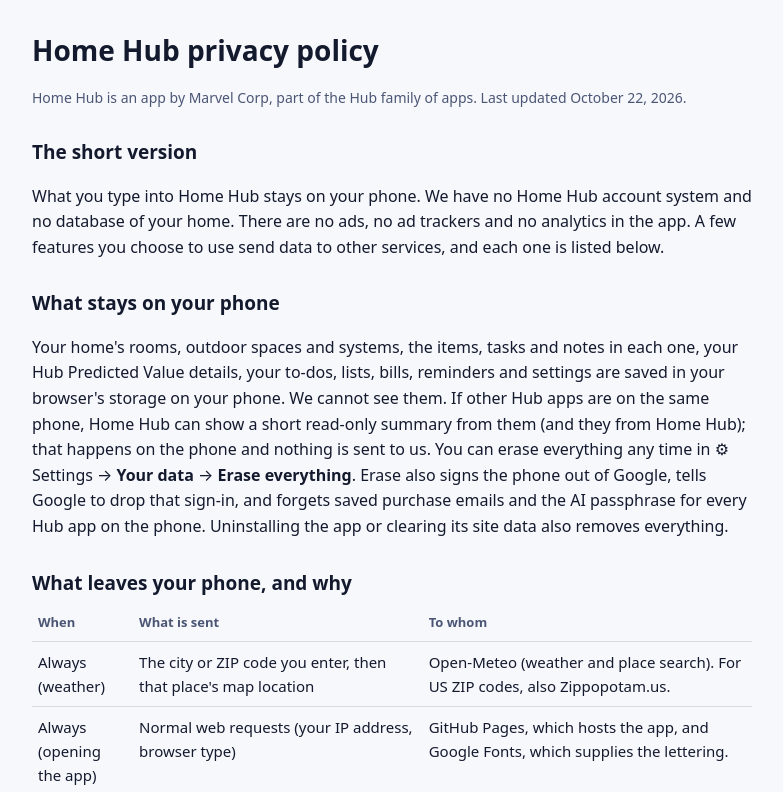
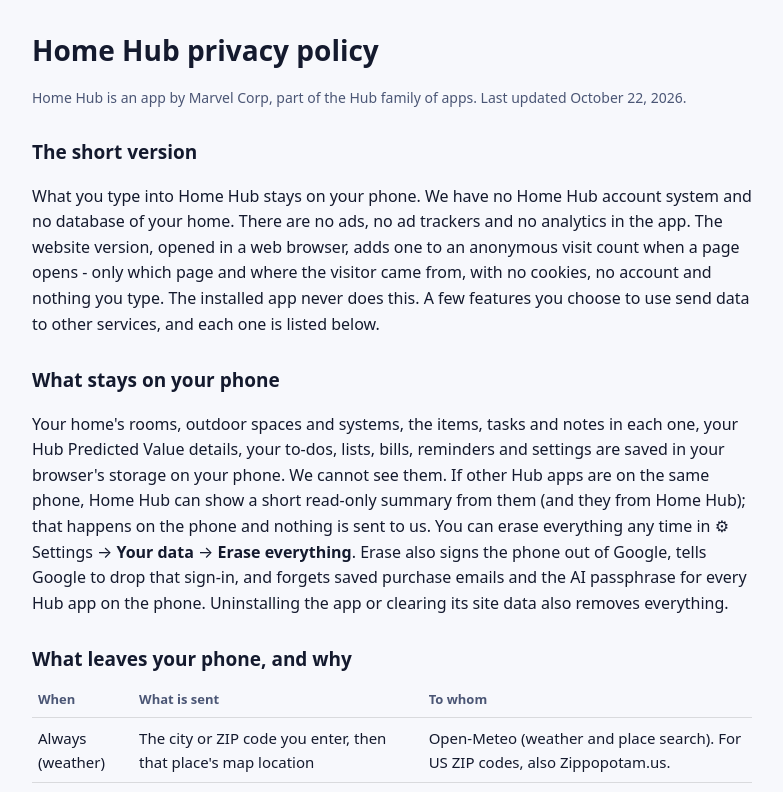
Before and after one commit to smarvel1963-ops/homehub, a plain HTML site: page privacy.html in a window 1280 px wide. Shown: the top 792 px of the page, without its empty margins (248-1031 px from the left). Drawn offline with Linux system fonts and the light colour scheme.

Commit message:
Privacy page: the website version counts visits anonymously, the app never does (Scott 11/21: "Yes, publish both")
The Hub WEBSITE, opened in a web browser, now adds one to an anonymous visit count (Hub engine WEB_VISIT_COUNT, dayhub 9583f94):
only which page and where the visitor came from - no cookies, no account, nothing typed. The installed app never does this, so
"no analytics in the app" stays true. One sentence added after that line.

Co-Authored-By: Claude Opus 5.5 <noreply@anthropic.com>

```diff
--- a/privacy.html
+++ b/privacy.html
@@ -25,7 +25,7 @@
   <p class="dim">Home Hub is an app by Marvel Corp, part of the Hub family of apps. Last updated October 22, 2026.</p>
 
   <h2>The short version</h2>
-  <p>What you type into Home Hub stays on your phone. We have no Home Hub account system and no database of your home. There are no ads, no ad trackers and no analytics in the app. A few features you choose to use send data to other services, and each one is listed below.</p>
+  <p>What you type into Home Hub stays on your phone. We have no Home Hub account system and no database of your home. There are no ads, no ad trackers and no analytics in the app. The website version, opened in a web browser, adds one to an anonymous visit count when a page opens - only which page and where the visitor came from, with no cookies, no account and nothing you type. The installed app never does this. A few features you choose to use send data to other services, and each one is listed below.</p>
 
   <h2>What stays on your phone</h2>
   <p>Your home's rooms, outdoor spaces and systems, the items, tasks and notes in each one, your Hub Predicted Value details, your to-dos, lists, bills, reminders and settings are saved in your browser's storage on your phone. We cannot see them. If other Hub apps are on the same phone, Home Hub can show a short read-only summary from them (and they from Home Hub); that happens on the phone and nothing is sent to us. You can erase everything any time in ⚙ Settings → <b>Your data</b> → <b>Erase everything</b>. Erase also signs the phone out of Google, tells Google to drop that sign-in, and forgets saved purchase emails and the AI passphrase for every Hub app on the phone. Uninstalling the app or clearing its site data also removes everything.</p>
```
